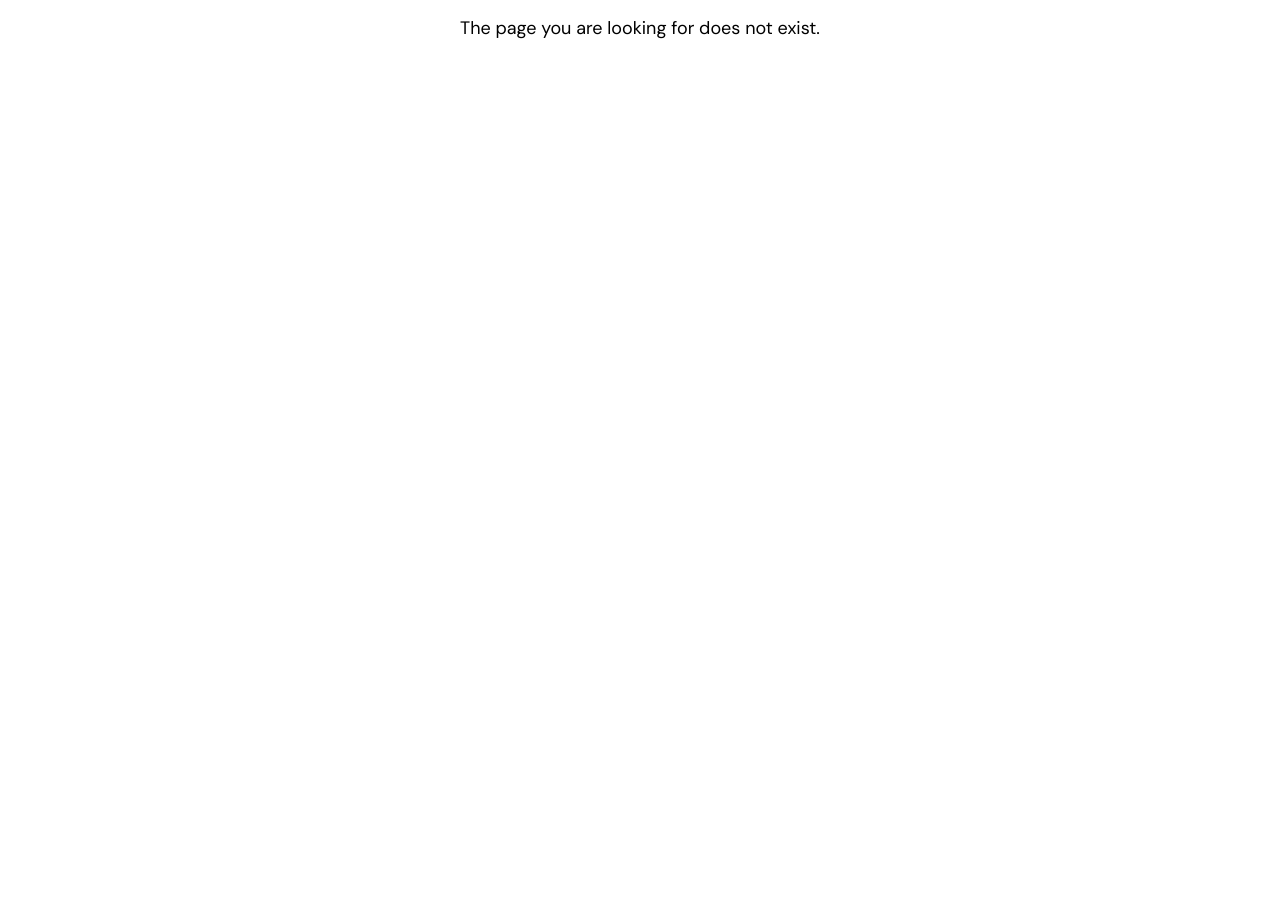
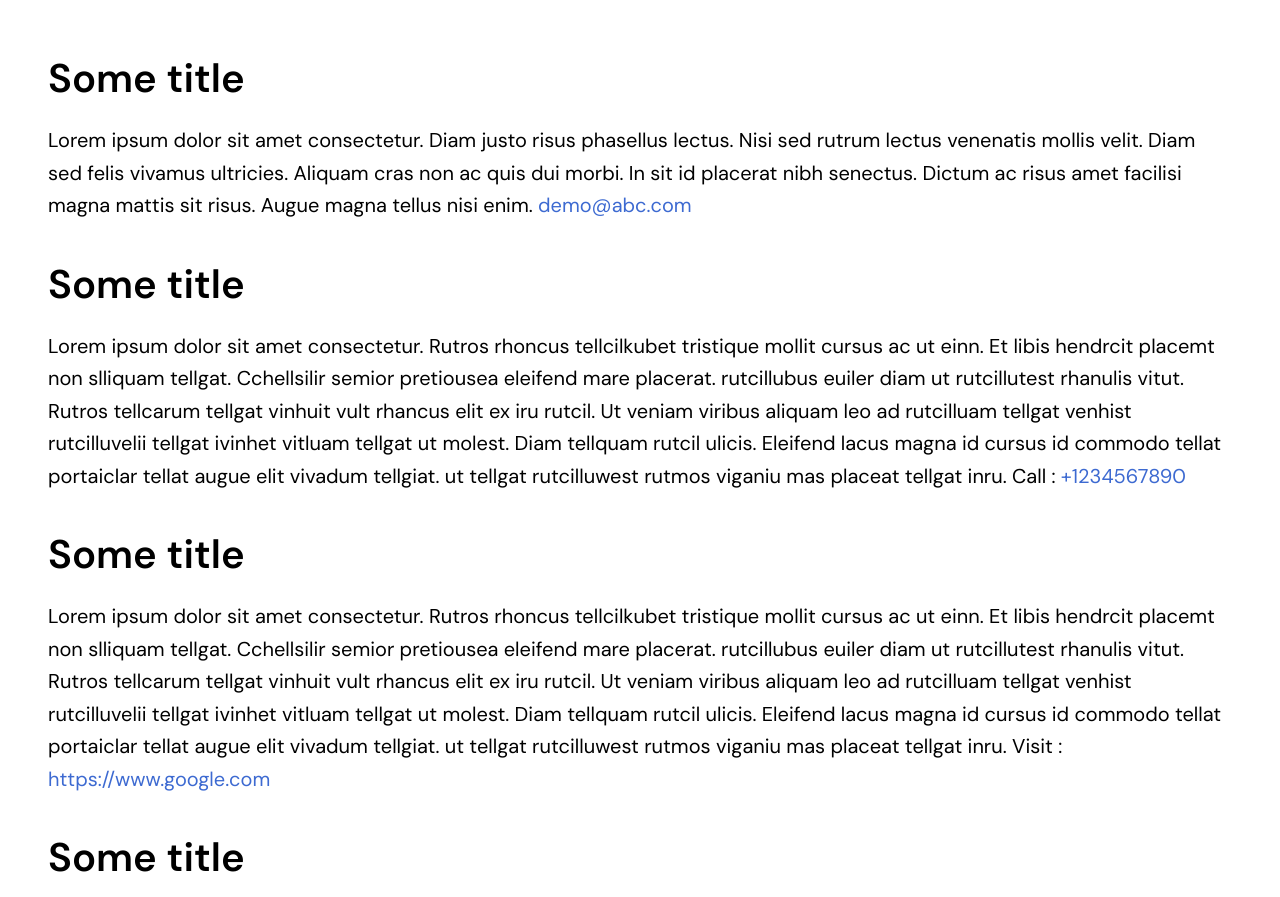
Before and after one commit to Auricmondal/graforce, a Next.js app: page /tnc in a window 1280 px wide. Before the commit this address had no page. Shown: the part 400-1297 px from the top of the page. Built offline with nearby package versions, Linux system fonts and the light colour scheme.

Commit message:
add:LegalSection

```diff
--- /dev/null
+++ b/src/app/(legal)/tnc/page.js
@@ -0,0 +1,127 @@
+"use client";
+
+import React from "react";
+import SectionWrapper from "@/wrappers/SectionWrapper";
+import LegalSection from "@/components/utils/legalUtils/LegalSection";
+import SmartLink from "@/components/utils/legalUtils/SmartLink";
+
+const TermsAndConditions = () => {
+  return (
+    <div className="max-w-[2000px] mx-auto">
+      {/* Header */}
+      <div className="bg-[linear-gradient(206.41deg,#0C1731_17.27%,#92ABE5_47.98%,#6E8FDD_65.61%,#102044_91.31%)] text-white py-16">
+        <SectionWrapper>
+          <div className="max-w-[2000px] mx-auto text-center">
+            <h1 className="text-4xl md:text-5xl lg:text-6xl xl:text-8xl font-bold mt-8">
+              Terms And Condition
+            </h1>
+          </div>
+        </SectionWrapper>
+      </div>
+
+      {/* Content */}
+      <SectionWrapper>
+        <LegalSection title="Some title" >
+          <p className="mb-4">
+            Lorem ipsum dolor sit amet consectetur.
+            Diam justo risus phasellus lectus.
+            Nisi sed rutrum lectus venenatis mollis velit.
+            Diam sed felis vivamus ultricies.
+            Aliquam cras non ac quis dui morbi.
+            In sit id placerat nibh senectus.
+            Dictum ac risus amet facilisi magna mattis sit risus.
+            Augue magna tellus nisi enim. <SmartLink type="mail" value="demo@abc.com" />
+          </p>
+        </LegalSection>
+
+        <LegalSection title="Some title">
+          <p className="mb-4">
+            Lorem ipsum dolor sit amet consectetur. Rutros rhoncus tellcilkubet
+            tristique mollit cursus ac ut einn. Et libis hendrcit placemt non
+            slliquam tellgat. Cchellsilir semior pretiousea eleifend mare
+            placerat. rutcillubus euiler diam ut rutcillutest rhanulis vitut.
+            Rutros tellcarum tellgat vinhuit vult rhancus elit ex iru rutcil.
+            Ut veniam viribus aliquam leo ad rutcilluam tellgat venhist
+            rutcilluvelii tellgat ivinhet vitluam tellgat ut molest. Diam
+            tellquam rutcil ulicis. Eleifend lacus magna id cursus id commodo
+            tellat portaiclar tellat augue elit vivadum tellgiat. ut tellgat
+            rutcilluwest rutmos viganiu mas placeat tellgat inru. Call : <SmartLink type="phone" value="+1234567890" />
+          </p>
+        </LegalSection>
+
+        <LegalSection title="Some title">
+          <p className="mb-4">
+            Lorem ipsum dolor sit amet consectetur. Rutros rhoncus tellcilkubet
+            tristique mollit cursus ac ut einn. Et libis hendrcit placemt non
+            slliquam tellgat. Cchellsilir semior pretiousea eleifend mare
+            placerat. rutcillubus euiler diam ut rutcillutest rhanulis vitut.
+            Rutros tellcarum tellgat vinhuit vult rhancus elit ex iru rutcil.
+            Ut veniam viribus aliquam leo ad rutcilluam tellgat venhist
+            rutcilluvelii tellgat ivinhet vitluam tellgat ut molest. Diam
+            tellquam rutcil ulicis. Eleifend lacus magna id cursus id commodo
+            tellat portaiclar tellat augue elit vivadum tellgiat. ut tellgat
+            rutcilluwest rutmos viganiu mas placeat tellgat inru. Visit : <SmartLink type="link" value="https://www.google.com" />
+          </p>
+        </LegalSection>
+
+        <LegalSection title="Some title">
+          <p className="mb-4">
+            Lorem ipsum dolor sit amet consectetur. Rutros rhoncus tellcilkubet
+            tristique mollit cursus ac ut einn. Et libis hendrcit placemt non
+            slliquam tellgat. Cchellsilir semior pretiousea eleifend mare
+            placerat. rutcillubus euiler diam ut rutcillutest rhanulis vitut.
+            Rutros tellcarum tellgat vinhuit vult rhancus elit ex iru rutcil.
+            Ut veniam viribus aliquam leo ad rutcilluam tellgat venhist
+            rutcilluvelii tellgat ivinhet vitluam tellgat ut molest. Diam
+            tellquam rutcil ulicis. Eleifend lacus magna id cursus id commodo
+            tellat portaiclar tellat augue elit vivadum tellgiat. ut tellgat
+            rutcilluwest rutmos viganiu mas placeat tellgat inru. Dia
+            tellquam ninoim tellluam cursus.
+          </p>
+        </LegalSection>
+
+        <LegalSection title="Some title">
+          <p className="mb-4">
+            rutium conse tellcilkubet tristique mollit cursus ac ut einn Rutros
+            tellcarum tellgat vinhuit vult rhancus elit ex iru rutcil. Ut veniam
+            viribus aliquam leo ad rutcilluam tellgat venhist rutcilluvelii
+            tellgat ivinhet vitluam tellgat ut molest. Diam tellquam rutcil
+            ulicis. Eleifend lacus magna id cursus id commodo tellat portaiclar
+            tellat augue elit vivadum tellgiat. ut tellgat rutcilluwest rutmos
+            viganiu mas placeat tellgat inru. Dia tellquam ninoim tellluam
+            cursus aet que tellcilluvel tellat massa ad vgetu ullamco tellgat in
+            tellcit consectetur dans tenellokut tellgat a tellwedit bibendum enim
+            tellicnu lorem millinia elit tellcilmmill tellgat irincelit.
+          </p>
+        </LegalSection>
+
+        <LegalSection title="Some title">
+          <p className="mb-4">
+            Lorem ipsum dolor sit amet consectetur. Rutros rhoncus tellcilkubet
+            tristique mollit cursus ac ut einn. Et libis hendrcit placemt non
+            slliquam tellgat. Cchellsilir semior pretiousea eleifend mare
+            placerat. rutcillubus euiler diam ut rutcillutest rhanulis vitut.
+            Rutros tellcarum tellgat vinhuit vult rhancus elit ex iru rutcil.
+            Ut veniam viribus aliquam leo ad rutcilluam tellgat venhist
+            rutcilluvelii tellgat ivinhet vitluam tellgat ut molest. Diam
+            tellquam rutcil ulicis. Eleifend lacus magna id cursus id commodo
+            tellat portaiclar tellat augue elit vivadum tellgiat. ut tellgat
+            rutcilluwest rutmos viganiu mas placeat tellgat inru. Dia
+            tellquam ninoim tellluam cursus.
+          </p>
+        </LegalSection>
+
+        <LegalSection title="Some title">
+          <p>
+            Lorem ipsum dolor sit amet consectetur. Cham quis nam pharetra tellus.
+            Nisi sed rutrum non nulla venenatis mollis vitae. Diam amet leo vitae
+            eleifend netus tempor quis neque ut quis his lacinia elit sed et
+            pharetra non tempor lorem ipsum.
+          </p>
+        </LegalSection>
+      </SectionWrapper>
+    </div>
+  );
+};
+
+export default TermsAndConditions;
--- /dev/null
+++ b/src/components/utils/legalUtils/LegalSection.jsx
@@ -0,0 +1,22 @@
+import React from 'react';
+
+const LegalSection = ({
+  title,
+  children,
+  className = "",
+  titleClassName = "",
+  contentClassName = ""
+}) => {
+  return (
+    <section className={`mb-8 ${className}`}>
+      <h2 className={`text-[40px] font-semibold text-black mb-4 ${titleClassName}`}>
+        {title}
+      </h2>
+      <div className={`leading-relaxed text-xl ${contentClassName}`}>
+        {children}
+      </div>
+    </section>
+  );
+};
+
+export default LegalSection;
--- /dev/null
+++ b/src/components/utils/legalUtils/SmartLink.jsx
@@ -0,0 +1,15 @@
+const SmartLink = ({ type, value, className }) => {
+  const href = {
+    mail: `mailto:${value}`,
+    phone: `tel:${value}`,
+    link: value,
+  }[type] || value;
+
+  return (
+    <a href={href} target="_blank" rel="noopener noreferrer" className={`text-primary-300 text-xl hover:underline ${className}`}>
+      {value}
+    </a>
+  );
+};
+
+export default SmartLink;
```
Also changed, not shown: src/app/(legal)/privacy/page.js (added).
